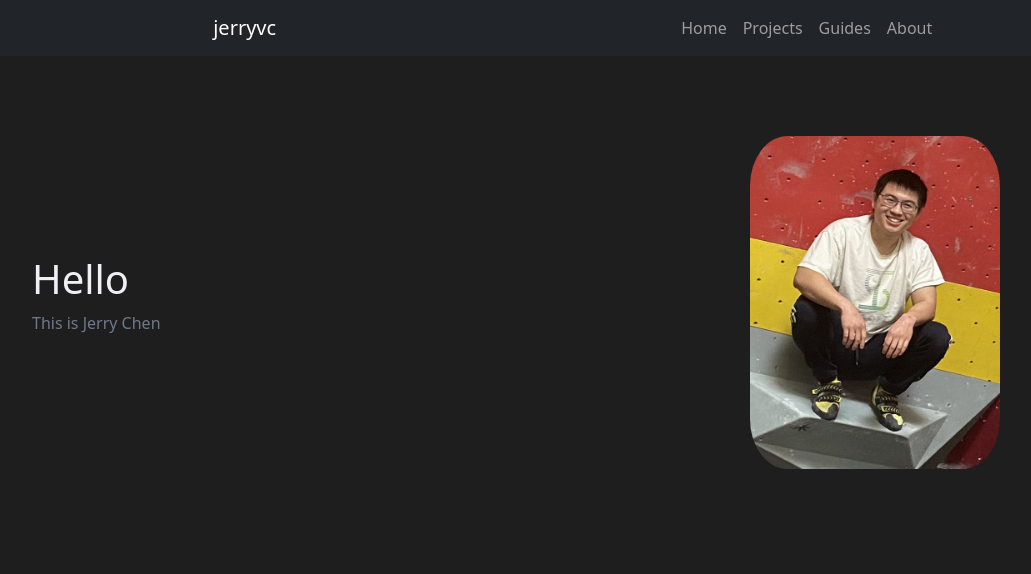
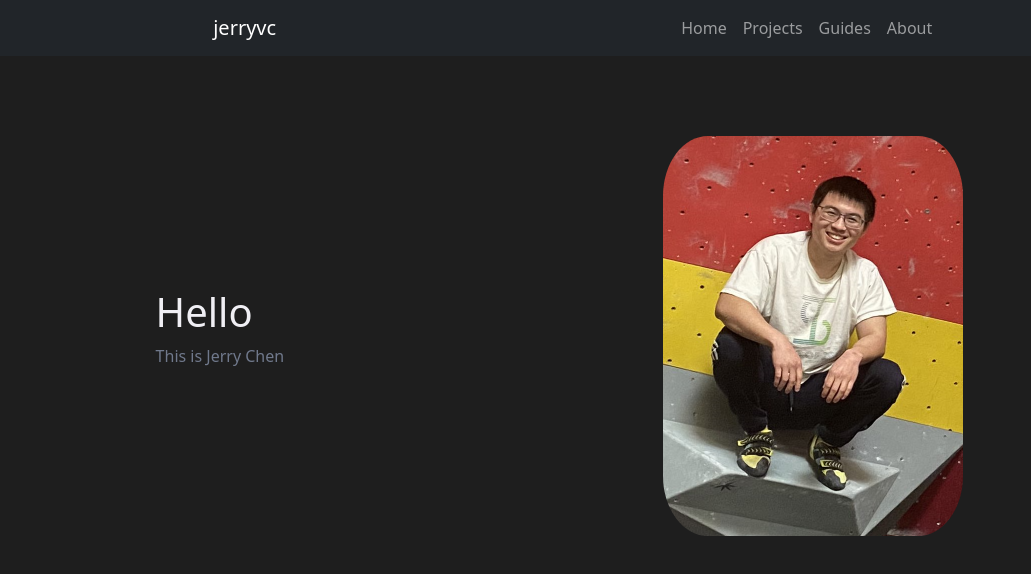
Before and after one commit to jerryvchen/jerryvchen.github.io, a React (Vite) app: page / in a window 1280 px wide. Shown: the top 574 px of the page, without its empty margins (50-1081 px from the left). Built offline with nearby package versions, Linux system fonts and the light colour scheme.

Commit message:
adjusted home centering and margins

```diff
--- a/src/components/Navbar.scss
+++ b/src/components/Navbar.scss
@@ -16,7 +16,7 @@
     }
 
     @media (max-width: 991px) {
-        margin-left: 0;
+        margin-left: 2%;
     }
 }
 
--- a/src/pages/Home.scss
+++ b/src/pages/Home.scss
@@ -1,8 +1,29 @@
 .home-container {
     margin-top: 5rem;
+    display: flex;
+    align-items: center;
+    justify-content: center;
+}
+
+.row {
+    width: 80%;
+}
+
+.home-text {
+    display: flex;
+    flex-direction: column;
+    justify-content: center;
+    text-align: left;
+
 }
 
 .home-image {
-    max-width: 250px;
+    max-width: 300px;
     border-radius: 15%;
 }
+
+@media (max-width: 991px) {
+    .row {
+        width: 100%;
+    }
+}
--- a/src/pages/Home.tsx
+++ b/src/pages/Home.tsx
@@ -4,8 +4,8 @@ import './Home.scss';
 const Home: React.FC = () => {
     return (
         <div className="container home-container">
-            <div className="row align-items-center">
-                <div className="col-md-6">
+            <div className="row justify-content-center">
+                <div className="col-md-6 home-text">
                     <h1>Hello</h1>
                     <p>This is Jerry Chen</p>
                 </div>
```
